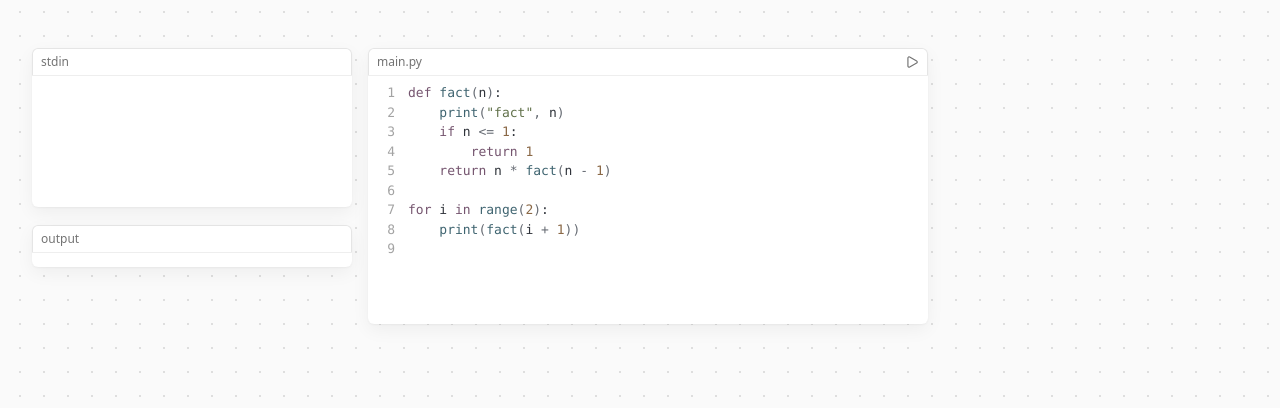
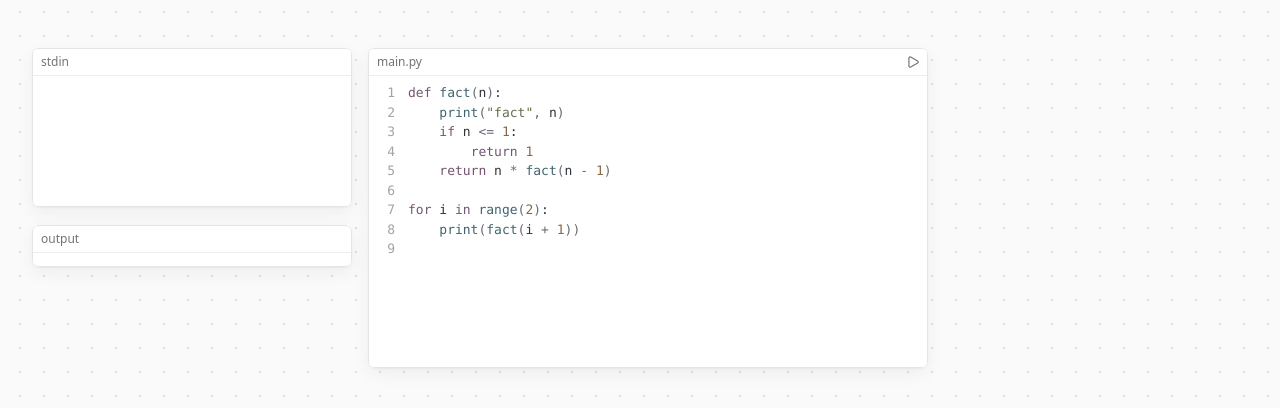
Before and after one commit to suhdonghwi/codewalk, a React (Vite) app in the folder apps/web/: page / in a window 1280 px wide. Shown: the top 408 px of the page. Built offline with nearby package versions, Linux system fonts and the light colour scheme.

Commit message:
Draw window borders over content, even run button spacing, resizable scrollable editor

```diff
--- a/apps/web/src/canvas/Window.tsx
+++ b/apps/web/src/canvas/Window.tsx
@@ -1,4 +1,4 @@
-import type { HTMLAttributes, ReactNode, Ref } from "react";
+import type { CSSProperties, HTMLAttributes, ReactNode, Ref } from "react";
 
 import { useAppStore, type WindowId } from "@/state/store.ts";
 
@@ -10,6 +10,7 @@ interface CanvasWindowProps {
   titleIndicator?: ReactNode;
   titleAction?: ReactNode;
   className: string;
+  style?: CSSProperties | undefined;
   children: ReactNode;
 }
 
@@ -19,6 +20,7 @@ interface WindowChromeProps {
   titleAction?: ReactNode;
   className: string;
   children?: ReactNode;
+  style?: CSSProperties | undefined;
   chromeRef?: Ref<HTMLElement> | undefined;
   titlebarProps?: HTMLAttributes<HTMLDivElement> | undefined;
 }
@@ -29,11 +31,16 @@ export function WindowChrome({
   titleAction,
   className,
   children,
+  style,
   chromeRef,
   titlebarProps,
 }: WindowChromeProps) {
   return (
-    <section className={`window-chrome ${className}`} ref={chromeRef}>
+    <section
+      className={`window-chrome ${className}`}
+      ref={chromeRef}
+      style={style}
+    >
       <div className="window-titlebar" {...titlebarProps}>
         <span className="window-title">
           <span>{title}</span>
@@ -52,6 +59,7 @@ export function CanvasWindow({
   titleIndicator,
   titleAction,
   className,
+  style,
   children,
 }: CanvasWindowProps) {
   const windowState = useAppStore((state) => state.windows[id]);
@@ -69,6 +77,7 @@ export function CanvasWindow({
     >
       <WindowChrome
         className={className}
+        style={style}
         title={title}
         titleAction={titleAction}
         titleIndicator={titleIndicator}
--- /dev/null
+++ b/apps/web/src/canvas/use-window-resize.ts
@@ -0,0 +1,72 @@
+import type { HTMLAttributes, PointerEvent } from "react";
+import { useRef } from "react";
+
+import { useAppStore } from "@/state/store.ts";
+
+import { resizedSize, type Size } from "./view.ts";
+
+interface Resize {
+  pointerId: number;
+  clientX: number;
+  clientY: number;
+  start: Size;
+}
+
+type HandleProps = Pick<
+  HTMLAttributes<HTMLDivElement>,
+  "onPointerCancel" | "onPointerDown" | "onPointerMove" | "onPointerUp"
+>;
+
+/** Pointer handlers for one resize handle (an edge or the corner) of a window. */
+export function useWindowResize(
+  axes: { x: boolean; y: boolean },
+  minimum: Size,
+  currentSize: () => Size,
+  onResize: (size: Size) => void,
+): HandleProps {
+  const resize = useRef<Resize | null>(null);
+
+  function start(event: PointerEvent<HTMLDivElement>): void {
+    if (event.button !== 0) return;
+    resize.current = {
+      pointerId: event.pointerId,
+      clientX: event.clientX,
+      clientY: event.clientY,
+      start: currentSize(),
+    };
+    event.currentTarget.setPointerCapture(event.pointerId);
+    event.preventDefault();
+  }
+
+  function move(event: PointerEvent<HTMLDivElement>): void {
+    const active = resize.current;
+
+    if (active === null || active.pointerId !== event.pointerId) return;
+
+    onResize(
+      resizedSize(
+        active.start,
+        {
+          x: event.clientX - active.clientX,
+          y: event.clientY - active.clientY,
+        },
+        useAppStore.getState().view.scale,
+        axes,
+        minimum,
+      ),
+    );
+  }
+
+  function end(event: PointerEvent<HTMLDivElement>): void {
+    if (resize.current?.pointerId !== event.pointerId) return;
+    resize.current = null;
+    event.currentTarget.releasePointerCapture(event.pointerId);
+  }
+
+  return {
+    onPointerCancel: end,
+    onPointerDown: start,
+    onPointerMove: move,
+    onPointerUp: end,
+  };
+}
--- a/apps/web/src/canvas/view.ts
+++ b/apps/web/src/canvas/view.ts
@@ -54,6 +54,33 @@ export function zoomAboutPoint(
   };
 }
 
+export interface Size {
+  width: number;
+  height: number;
+}
+
+/**
+ * A window's size after its edge or corner was dragged by a screen-space delta:
+ * the delta is divided by the canvas scale (the window lives in world units),
+ * applied only on the dragged axes, and clamped to the minimum size.
+ */
+export function resizedSize(
+  start: Size,
+  delta: Point,
+  scale: number,
+  axes: { x: boolean; y: boolean },
+  minimum: Size,
+): Size {
+  return {
+    width: axes.x
+      ? Math.max(minimum.width, start.width + delta.x / scale)
+      : start.width,
+    height: axes.y
+      ? Math.max(minimum.height, start.height + delta.y / scale)
+      : start.height,
+  };
+}
+
 /**
  * How much of a window's width (world units) a reveal should bring into view:
  * all of it when it fits between the margins at the current scale, otherwise as
--- a/apps/web/src/index.css
+++ b/apps/web/src/index.css
@@ -69,13 +69,27 @@ textarea {
 }
 
 .window-chrome {
+  position: relative;
   overflow: hidden;
   background: #ffffff;
   border-radius: 6px;
   box-shadow:
-    inset 0 0 0 1px #e5e5e5,
     0 1px 2px rgb(0 0 0 / 4%),
     0 6px 18px rgb(0 0 0 / 5%);
+}
+
+/* The border is drawn ON TOP of the content. An inset shadow paints under the
+   children, so the opaque editor/trace/output bodies used to hide it and only
+   the transparent title bar appeared to have a border. An overlay also keeps
+   every window's outer size unchanged, which the tree layout relies on. */
+.window-chrome::after {
+  position: absolute;
+  inset: 0;
+  z-index: 3;
+  pointer-events: none;
+  content: "";
+  border: 1px solid #e5e5e5;
+  border-radius: inherit;
 }
 
 .window-titlebar {
@@ -83,7 +97,9 @@ textarea {
   align-items: center;
   justify-content: space-between;
   height: 28px;
-  padding: 0 5px 0 9px;
+  /* 1px for the window border above + 1px border below leave 26px: a 20px
+     control then sits exactly 3px from both lines. */
+  padding: 1px 5px 0 9px;
   color: #737373;
   font-size: 12px;
   font-weight: 500;
@@ -110,13 +126,47 @@ textarea {
 }
 
 .editor-window {
-  width: 560px;
+  display: flex;
+  flex-direction: column;
 }
 
-.editor-host,
-.editor-host .cm-editor,
-.editor-host .cm-content {
-  min-height: 248px;
+.editor-host {
+  flex: 1;
+  min-height: 0;
+}
+
+.editor-host .cm-editor {
+  height: 100%;
+}
+
+.resize-handle {
+  position: absolute;
+  z-index: 4;
+  touch-action: none;
+}
+
+.resize-handle-right {
+  top: 28px;
+  right: 0;
+  bottom: 12px;
+  width: 6px;
+  cursor: ew-resize;
+}
+
+.resize-handle-bottom {
+  right: 12px;
+  bottom: 0;
+  left: 0;
+  height: 6px;
+  cursor: ns-resize;
+}
+
+.resize-handle-corner {
+  right: 0;
+  bottom: 0;
+  width: 12px;
+  height: 12px;
+  cursor: nwse-resize;
 }
 
 .editor-host .cm-editor {
@@ -132,7 +182,7 @@ textarea {
 }
 
 .editor-host .cm-scroller {
-  overflow-x: auto;
+  overflow: auto;
   font-family: inherit;
   line-height: inherit;
 }
--- a/apps/web/src/state/store.ts
+++ b/apps/web/src/state/store.ts
@@ -1,6 +1,6 @@
 import { create } from "zustand";
 
-import type { ViewTransform } from "@/canvas/view.ts";
+import type { Size, ViewTransform } from "@/canvas/view.ts";
 import type { RunOutcome } from "@/run/types.ts";
 import {
   navigateToException,
@@ -12,6 +12,8 @@ import { initialPath, type Path } from "@/trace-tree/path.ts";
 import type { NodeId } from "@codewalk/trace";
 
 import { readStoredState, writeStoredState } from "./persistence.ts";
+
+const WINDOW_GAP = 16;
 
 export type WindowId = "editor" | "stdin" | "output" | "trace";
 
@@ -29,6 +31,7 @@ interface PendingReveal {
 interface AppState {
   view: ViewTransform;
   windows: Record<WindowId, WindowState>;
+  editorSize: Size;
   nextZ: number;
   source: string;
   stdin: string;
@@ -39,6 +42,7 @@ interface AppState {
   pendingReveal: PendingReveal | null;
   setView: (view: ViewTransform) => void;
   moveWindow: (id: WindowId, x: number, y: number) => void;
+  resizeEditor: (size: Size) => void;
   bringToFront: (id: WindowId) => void;
   setSource: (source: string) => void;
   setStdin: (stdin: string) => void;
@@ -59,6 +63,7 @@ export const useAppStore = create<AppState>()((set, get) => ({
     output: { x: -336, y: 177, z: 1 },
     trace: { x: 576, y: 0, z: 4 },
   },
+  editorSize: { width: 560, height: 320 },
   nextZ: 5,
   source: initialInput.source,
   stdin: initialInput.stdin,
@@ -69,6 +74,28 @@ export const useAppStore = create<AppState>()((set, get) => ({
   pendingReveal: null,
   setView: (view) => {
     set({ view });
+  },
+  resizeEditor: (editorSize) => {
+    set((state) => {
+      // While the trace tree still sits at its default spot beside the editor it
+      // stays docked to the editor's right edge; once either was dragged, it is
+      // the user's layout and is left alone.
+      const { editor, trace } = state.windows;
+
+      const docked =
+        trace.x === editor.x + state.editorSize.width + WINDOW_GAP &&
+        trace.y === editor.y;
+
+      return {
+        editorSize,
+        windows: docked
+          ? {
+              ...state.windows,
+              trace: { ...trace, x: editor.x + editorSize.width + WINDOW_GAP },
+            }
+          : state.windows,
+      };
+    });
   },
   moveWindow: (id, x, y) => {
     set((state) => ({
--- a/apps/web/src/windows/EditorWindow.tsx
+++ b/apps/web/src/windows/EditorWindow.tsx
@@ -3,6 +3,7 @@ import { EditorView } from "@codemirror/view";
 import { LoaderCircle, Play } from "lucide-react";
 import { useEffect, useRef } from "react";
 
+import { useWindowResize } from "@/canvas/use-window-resize.ts";
 import { CanvasWindow } from "@/canvas/Window.tsx";
 import { editorExtensions } from "@/code/extensions.ts";
 import { setSyntaxError } from "@/code/syntax-error.ts";
@@ -14,6 +15,8 @@ import {
 } from "@/components/ui/tooltip.tsx";
 import { useAppStore } from "@/state/store.ts";
 
+const MINIMUM_SIZE = { width: 320, height: 160 };
+
 interface EditorWindowProps {
   onRun: () => void;
   shortcut: string;
@@ -22,6 +25,31 @@ interface EditorWindowProps {
 export function EditorWindow({ onRun, shortcut }: EditorWindowProps) {
   const editorHost = useRef<HTMLDivElement>(null);
   const running = useAppStore((state) => state.running);
+  const size = useAppStore((state) => state.editorSize);
+
+  const currentSize = () => useAppStore.getState().editorSize;
+  const resize = useAppStore.getState().resizeEditor;
+
+  const resizeRight = useWindowResize(
+    { x: true, y: false },
+    MINIMUM_SIZE,
+    currentSize,
+    resize,
+  );
+
+  const resizeBottom = useWindowResize(
+    { x: false, y: true },
+    MINIMUM_SIZE,
+    currentSize,
+    resize,
+  );
+
+  const resizeCorner = useWindowResize(
+    { x: true, y: true },
+    MINIMUM_SIZE,
+    currentSize,
+    resize,
+  );
 
   useEffect(() => {
     const parent = editorHost.current;
@@ -64,7 +92,7 @@ export function EditorWindow({ onRun, shortcut }: EditorWindowProps) {
       <TooltipTrigger asChild>
         <Button
           aria-label="Run"
-          className="size-[22px] rounded-[5px]"
+          className="size-5 rounded-[5px]"
           data-window-control
           disabled={running}
           onClick={onRun}
@@ -86,10 +114,14 @@ export function EditorWindow({ onRun, shortcut }: EditorWindowProps) {
     <CanvasWindow
       className="editor-window"
       id="editor"
+      style={{ width: size.width, height: size.height }}
       title="main.py"
       titleAction={runButton}
     >
       <div className="editor-host" ref={editorHost} />
+      <div className="resize-handle resize-handle-right" {...resizeRight} />
+      <div className="resize-handle resize-handle-bottom" {...resizeBottom} />
+      <div className="resize-handle resize-handle-corner" {...resizeCorner} />
     </CanvasWindow>
   );
 }
```
Also changed, not shown: 2 other files (tests, documents, lock files or other folders).
